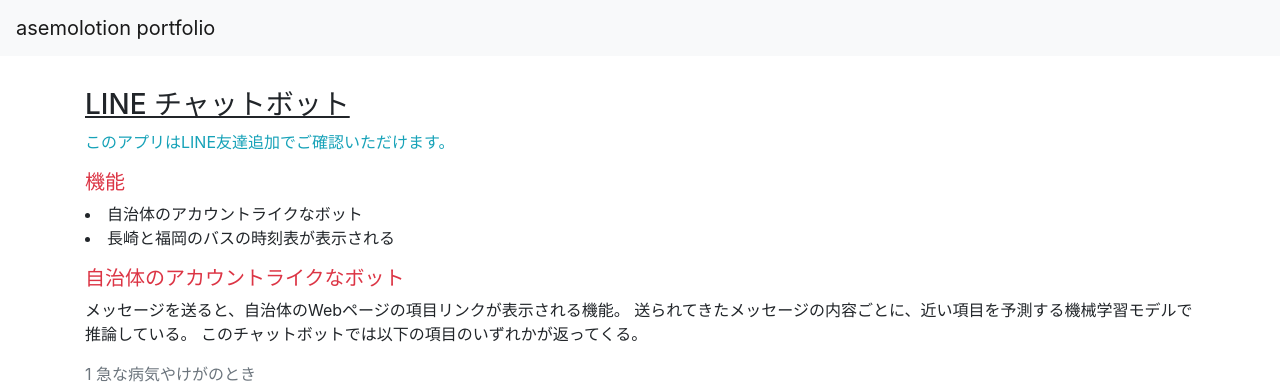
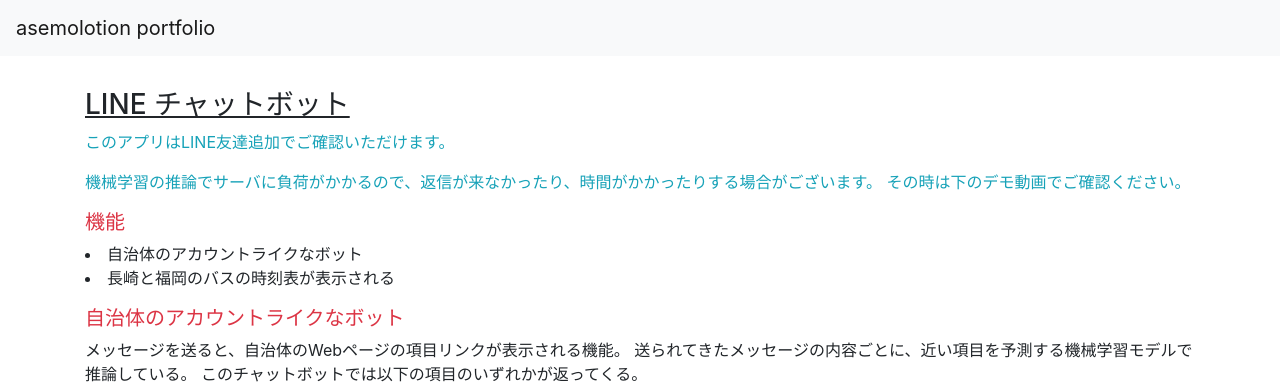
Before and after one commit to asemolotion/asemolotion_portfolio, a Django app: page /line_chatbot/ in a window 1280 px wide. Shown: the top 389 px of the page. Run offline with Django 3.2, Linux system fonts and the light colour scheme; some libraries are stand-ins or nearby versions.

Commit message:
update #32

```diff
--- a/line_chatbot/templates/line_chatbot/top.html
+++ b/line_chatbot/templates/line_chatbot/top.html
@@ -16,6 +16,10 @@
         <h3><u>LINE チャットボット</u></h3>
         <p class='text-info'>
             このアプリはLINE友達追加でご確認いただけます。
+        </p>
+        <p class='text-info'>
+            機械学習の推論でサーバに負荷がかかるので、返信が来なかったり、時間がかかったりする場合がございます。
+            その時は下のデモ動画でご確認ください。
         </p>
     </section>
 
```
